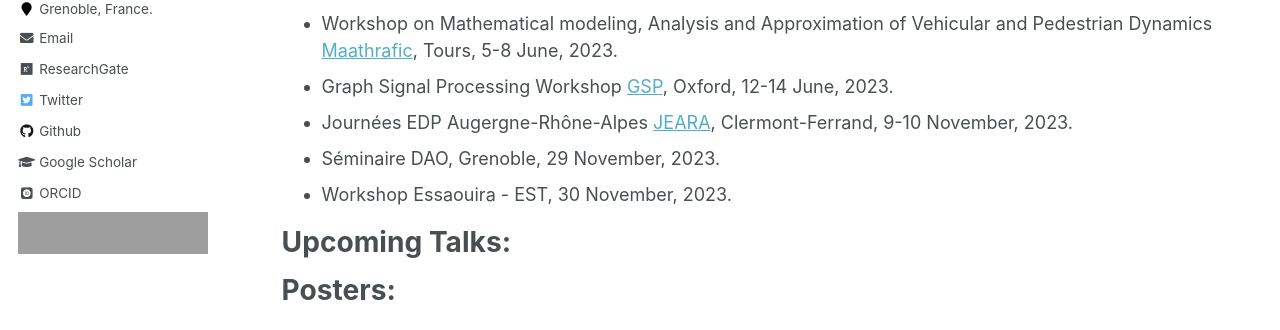
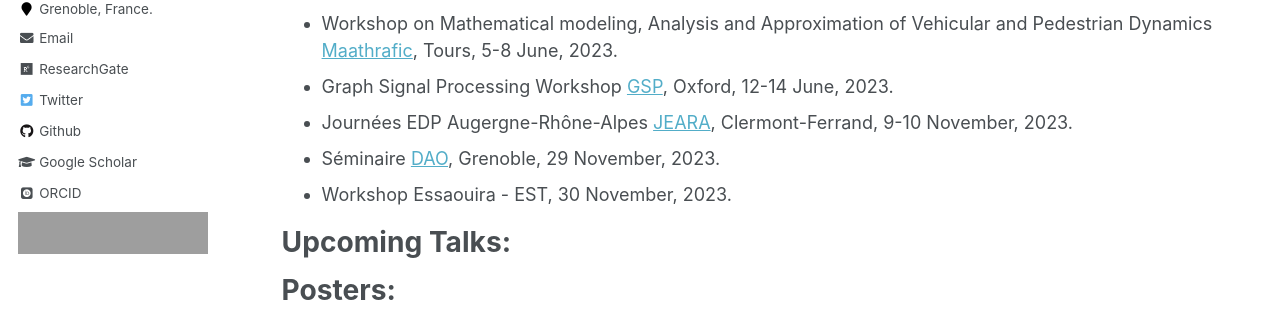
Before and after one commit to enhamza/enhamza.github.io, a Jekyll site: the page built from _pages/talks.md, in a window 1280 px wide and 951 px high, cut to the strip 346-676 px from the top of the window. Built offline with Jekyll 4.4.1, drawn with Linux system fonts in a browser that asks for light colours; some web fonts are replaced; part of the change alters nothing that is shown; grey boxes are pictures that could not be loaded.

```diff
--- a/_pages/talks.md
+++ b/_pages/talks.md
@@ -14,7 +14,7 @@ Talks:
 * Workshop on Mathematical modeling, Analysis and Approximation of Vehicular and Pedestrian Dynamics [Maathrafic](https://www.idpoisson.fr/workshop-maathrafic/), Tours, 5-8 June, 2023.
 * Graph Signal Processing Workshop [GSP](https://gspworkshop.org/), Oxford, 12-14 June, 2023.
 * Journées EDP Augergne-Rhône-Alpes [JEARA](https://indico.math.cnrs.fr/event/10016/), Clermont-Ferrand, 9-10 November, 2023.
-* Séminaire DAO, Grenoble, 29 November, 2023.
+* Séminaire [DAO](https://sites.google.com/view/gorgeous-optim/program), Grenoble, 29 November, 2023.
 * Workshop Essaouira - EST, 30 November, 2023.
 
 Upcoming Talks:
```
